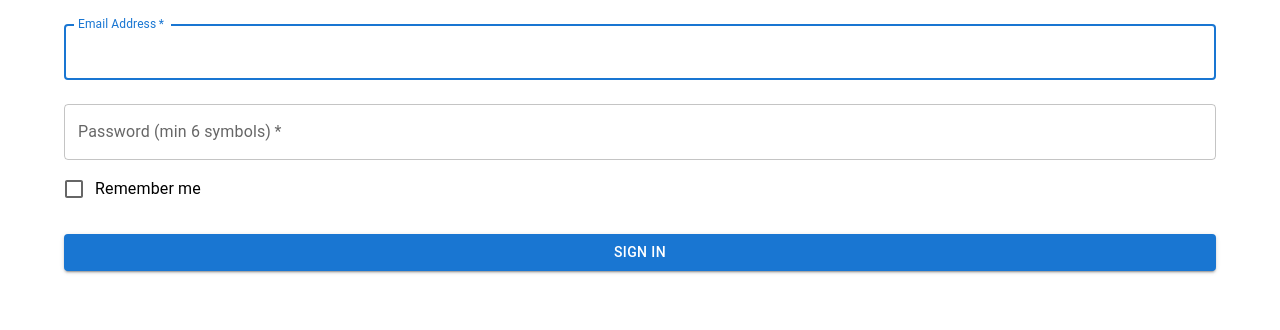
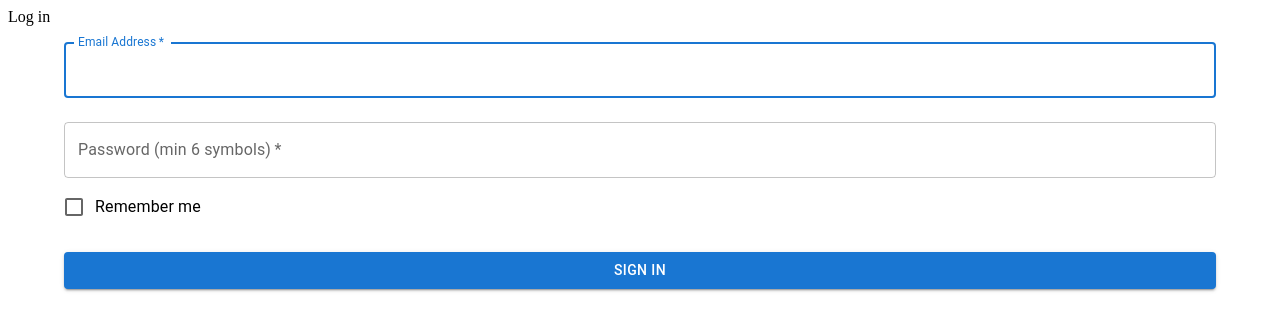
Before and after one commit to pyrozhok/UsersTable, a React app: page / in a window 1280 px wide. Shown: the top 330 px of the page. Built offline with nearby package versions, Linux system fonts and the light colour scheme.

Commit message:
Wrap component to div, add title

```diff
--- a/src/pages/Login/Login.tsx
+++ b/src/pages/Login/Login.tsx
@@ -26,6 +26,8 @@ const Login = () => {
   const onSubmit: SubmitHandler<Inputs> = data => console.log(data);
 
   return (
+    <div className="container">
+      <div className="title">Log in</div>
       <form onSubmit={handleSubmit(onSubmit)}>
         <Container component="main">
           <TextField
@@ -71,6 +73,7 @@ const Login = () => {
           </Button>
         </Container>
       </form>
+    </div>
   );
 };
 export default Login;
```
Lines whose indentation alone changed are shown as unchanged.
